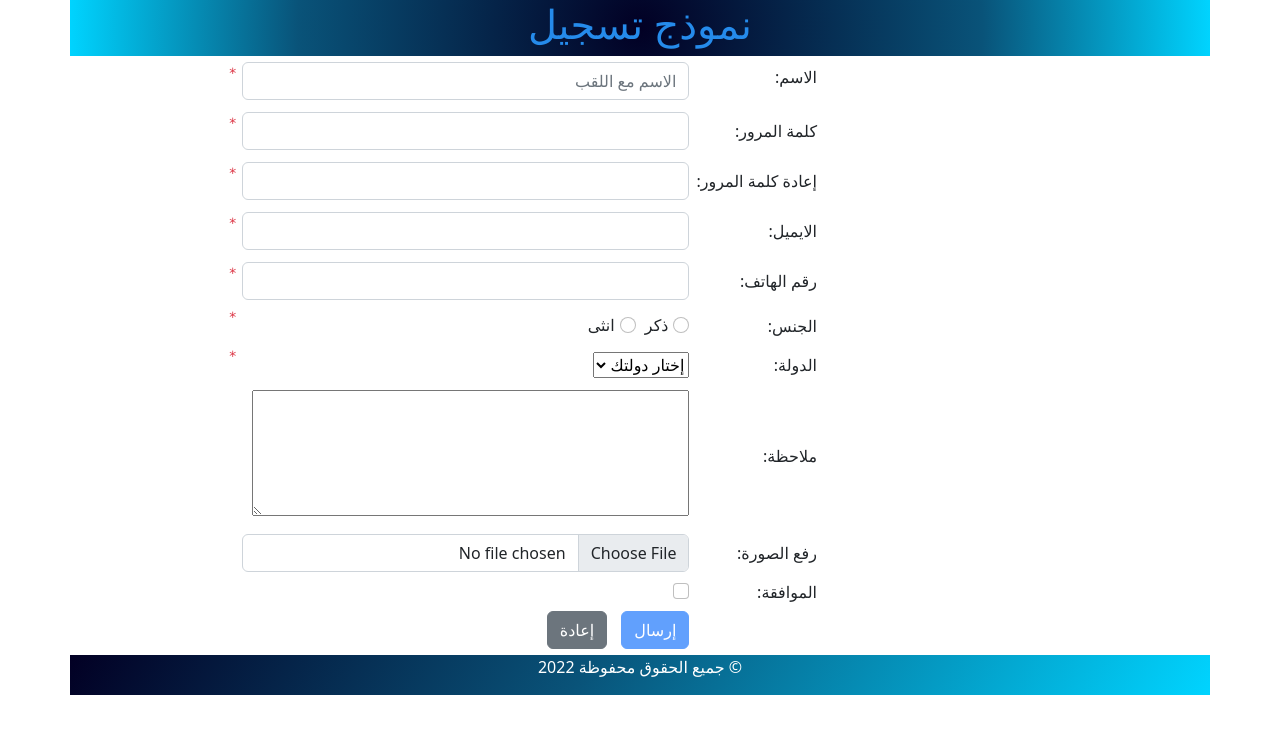
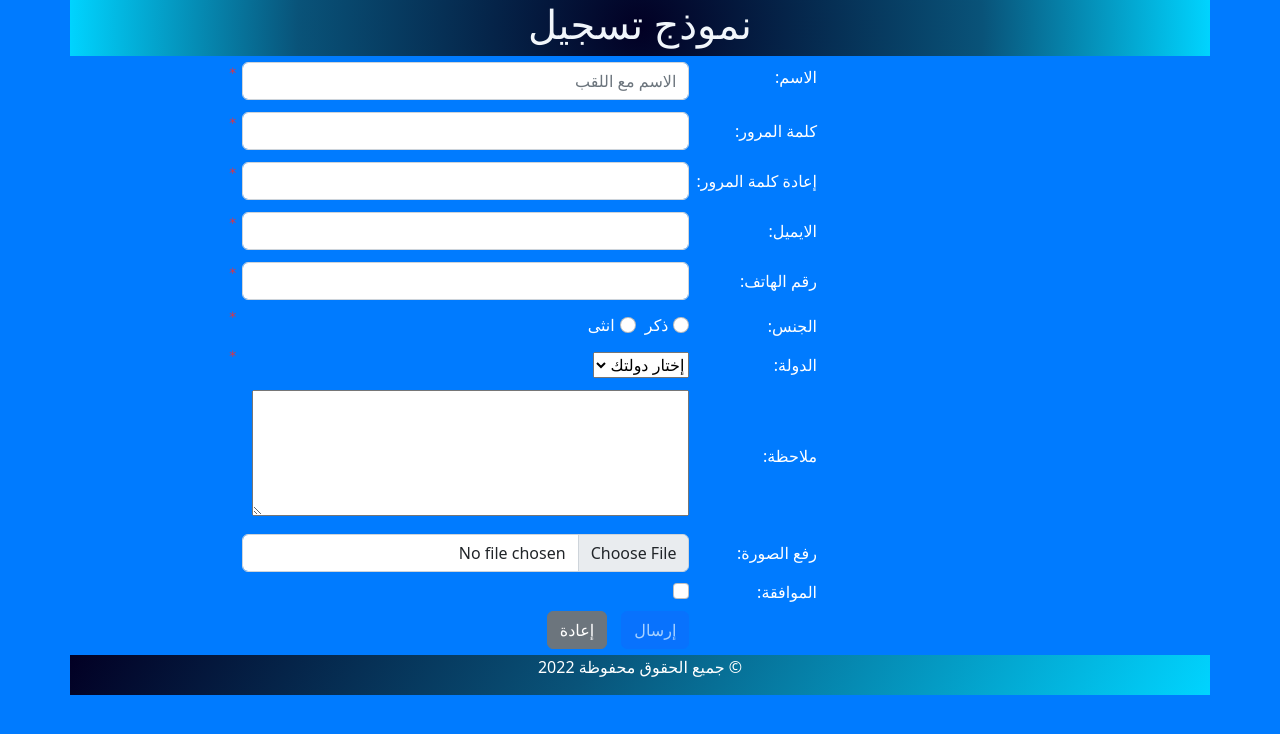
Before and after one commit to asem730/js-validate, a plain HTML site: page js-validate/index.html in a window 1280 px wide. Drawn offline with nearby package versions, Linux system fonts and the light colour scheme.

```diff
--- a/js-validate/css/style.css
+++ b/js-validate/css/style.css
@@ -2,10 +2,12 @@
   direction: rtl;
   margin-left: auto;
   margin-right: auto;
+  background-color: #007BFF; /* أزرق */
+  color: white;
 }
 header {
   text-align: center;
-  color: #258beb;
+  color: #f1f6fb;
   background: rgb(2, 0, 36);
   background: radial-gradient(
     circle,
```
